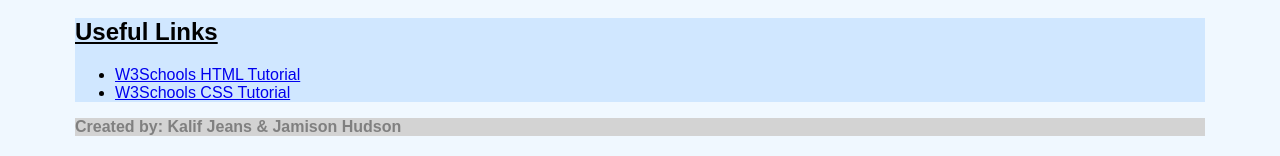
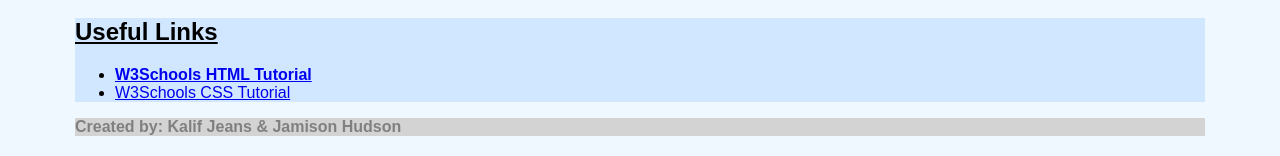
Before and after one commit to JamHudson/pair-programming-html-css, a plain HTML site: page index.html in a window 1280 px wide. In both pictures the pointer is over the link "W3Schools HTML Tutorial". Shown: the part 1128-1284 px from the top of the page. Drawn offline with Linux system fonts and the light colour scheme.

Commit message:
Add files via upload

```diff
--- a/styles.css
+++ b/styles.css
@@ -10,6 +10,10 @@
 
 #useful-links {
     background-color: #D0E7FF;
+}
+
+a:hover {
+    font-weight: bolder;
 }
 
 #introduction {
```
